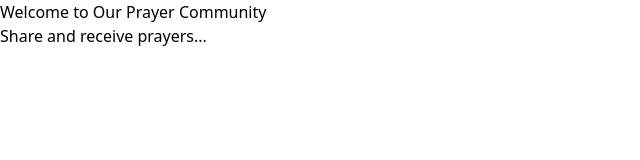
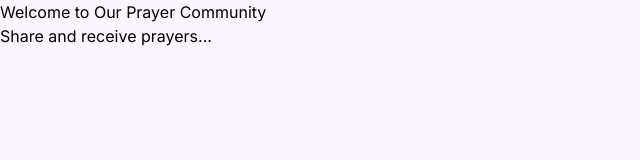
Before and after one commit to odhiambo-ed/next-prayer-connect, a Next.js app: page / in a window 1280 px wide. Shown: the top 160 px of the page, without its empty margins (0-640 px from the left). Built offline with nearby package versions, Linux system fonts and the light colour scheme.

Commit message:
edit layout

```diff
--- a/app/layout.js
+++ b/app/layout.js
@@ -1,14 +1,17 @@
+import { Inter } from 'next/font/google'
 import './globals.css'
 
+const inter = Inter({ subsets: ['latin'] })
+
 export const metadata = {
-  title: 'Prayer App',
-  description: 'A place for sharing and receiving prayers',
+  title: 'PrayerConnect',
+  description: 'Share and connect through prayer',
 }
 
 export default function RootLayout({ children }) {
   return (
     <html lang="en">
-      <body>{children}</body>
+      <body className={`${inter.className} min-h-screen flex flex-col bg-purple-50`}>{children}</body>
     </html>
   )
 }
```
